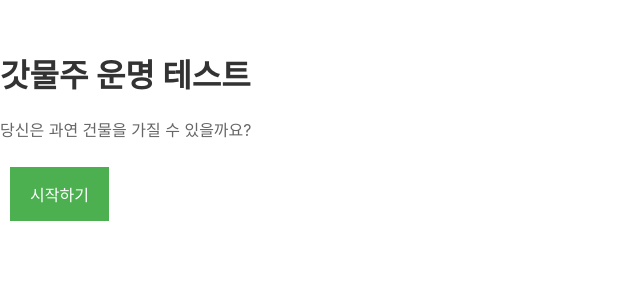
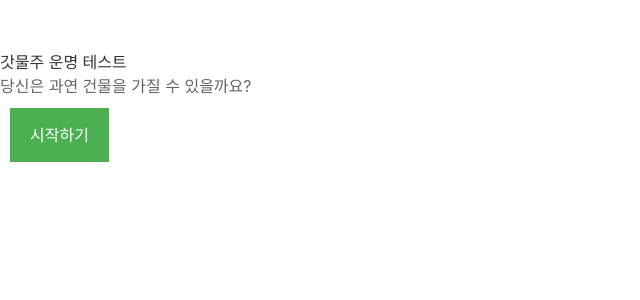
Before and after one commit to nogglee/godmulju, a React (Create React App) app: page / in a window 1280 px wide. Shown: the top 300 px of the page, without its empty margins (0-640 px from the left). Built offline with nearby package versions, Linux system fonts and the light colour scheme.

Commit message:
Create Tailwindcss.js

```diff
--- a/package.json
+++ b/package.json
@@ -41,6 +41,7 @@
     ]
   },
   "devDependencies": {
-    "@babel/plugin-proposal-private-property-in-object": "^7.21.11"
+    "@babel/plugin-proposal-private-property-in-object": "^7.21.11",
+    "tailwindcss": "^3.4.10"
   }
 }
--- a/src/index.css
+++ b/src/index.css
@@ -1,3 +1,7 @@
+/* src/index.css */
+@tailwind base;
+@tailwind components;
+@tailwind utilities;
 body {
   margin: 0;
   font-family: -apple-system, BlinkMacSystemFont, 'Segoe UI', 'Roboto', 'Oxygen',
--- /dev/null
+++ b/tailwind.config.js
@@ -0,0 +1,26 @@
+/** @type {import('tailwindcss').Config} */
+// tailwind.config.js
+module.exports = {
+  content: [
+    './src/**/*.{js,jsx,ts,tsx}', // Tailwind가 적용될 파일들
+  ],
+  theme: {
+    extend: {
+      fontFamily: {
+        title: ['"Your Title Font"', 'sans-serif'], // 커스텀 폰트 패밀리
+        body: ['"Your Body Font"', 'serif'],
+      },
+      fontSize: {
+        'title-lg': ['32px', '40px'], // 커스텀 폰트 크기
+        'title-md': ['24px', '32px'],
+        'body-lg': ['18px', '28px'],
+        'body-md': ['16px', '24px'],
+      },
+      colors: {
+        primary: '#FF7F00', // 기본 색상
+        secondary: '#153069', // 보조 색상
+      },
+    },
+  },
+  plugins: [],
+};
```
Also changed, not shown: 1 other file (tests, documents, lock files or other folders).
